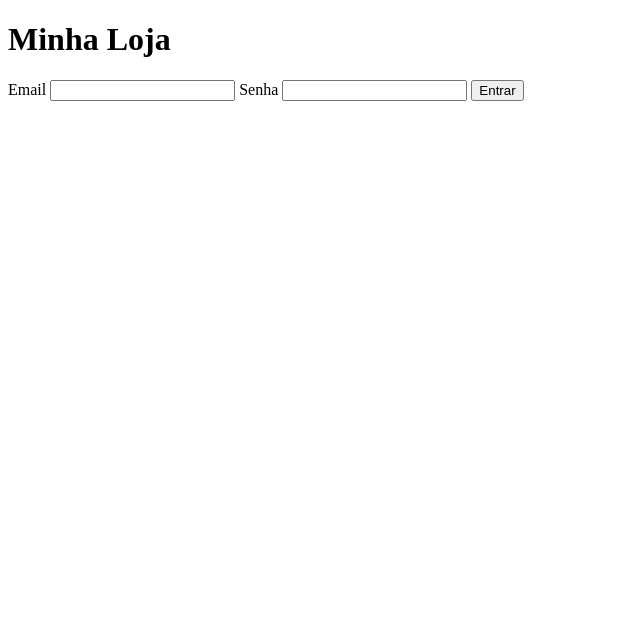
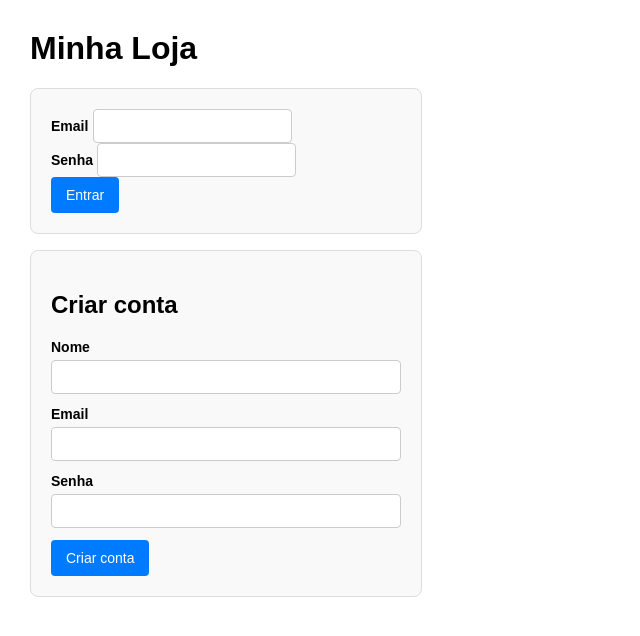
Before and after one commit to rsantanajesus23-netizen/JS-PRATICA, a website: page loja-virtual/public/index.html in a window 1280 px wide. Shown: the whole page, without its empty margins (0-640 px from the left). Drawn offline with Linux system fonts and the light colour scheme; no server answers.

Commit message:
Adiciona cadastro de cliente na pagina e estilo CSS

```diff
--- a/loja-virtual/public/index.html
+++ b/loja-virtual/public/index.html
@@ -3,23 +3,50 @@
 <head>
     <meta charset="UTF-8">
     <meta name="viewport" content="width=device-width, initial-scale=1.0">
+    <link rel="stylesheet" href="style.css">
     <title>Minha Loja</title>
 </head>
 <body>
     <h1>Minha Loja</h1>
 
 <form id="form-login">
-    <label for="email-login">Email</label>
-    <input type="email" id="email-login" required>
+    <div class="form-loja">
+        <label for="email-login">Email</label>
+        <input type="email" id="email-login" required>
+    </div>
 
-    <label for="senha-login">Senha</label>
-    <input type="password" id="senha-login" required>
+    <div class="form-loja">
+        <label for="senha-login">Senha</label>
+        <input type="password" id="senha-login" required>
+    </div>
 
     <button type="submit">Entrar</button>
 </form>
-    <p id="mensagem-produto"></p>
+<p id="mensagem-produto"></p>
 
 <p id="mensagem-login"></p>
+
+<form id="form-cadastro">
+    <h2>Criar conta</h2>
+    <div class="campo-form">
+        <label for="nome-cadastro">Nome</label>
+        <input type="text" id="nome-cadastro" required>
+    </div>
+
+    <div class="campo-form">
+        <label for="email-cadastro">Email</label>
+        <input type="email" id="email-cadastro" required>
+    </div>
+
+    <div class="campo-form">
+        <label for="senha-cadastro">Senha</label>
+        <input type="password" id="senha-cadastro" minlength="6" required>
+    </div>
+
+    <button type="submit">Criar conta</button>
+</form>
+<p id="mensagem-cadastro"></p>
+
 <button id="botao-sair" hidden>Sair</button>
 
 <form id="form-produto" hidden>
--- a/loja-virtual/public/script.js
+++ b/loja-virtual/public/script.js
@@ -37,6 +37,8 @@ function atualizarTela() {
     const logado = sessionStorage.getItem('token') !== null;
 
     formLogin.hidden = logado;
+    formCadastro.hidden = logado;
+    mensagemCadastro.hidden = logado;
     document.getElementById('form-produto').hidden = !logado;
     botaoSair.hidden = !logado;
 }
@@ -74,6 +76,7 @@ formLogin.addEventListener('submit', async (e) => {
 // 6. Sair
 botaoSair.addEventListener('click', () => {
     sessionStorage.removeItem('token');
+    mensagemProduto.textContent = '';
     atualizarTela();
 });
 
@@ -132,6 +135,52 @@ form.addEventListener('submit', async (e) => {
     }
 });
 
+      // ===== CADASTRO =====
+// 1. Acha os elementos do formulário de cadastro
+
+
+const formCadastro = document.getElementById('form-cadastro');
+const campoNomeCadastro = document.getElementById('nome-cadastro');
+const campoEmailCadastro = document.getElementById('email-cadastro');
+const campoSenhaCadastro = document.getElementById('senha-cadastro');
+const mensagemCadastro = document.getElementById('mensagem-cadastro');
+
+formCadastro.addEventListener('submit', async (e) => {
+    e.preventDefault(); // Impede a página de recarregar
+
+    try {
+        // 3. Faz o fetch para a rota POST /cadastro do seu backend
+        const resposta = await fetch('/cadastro', {
+            method: 'POST',
+            headers: { 'Content-Type': 'application/json' },
+            body: JSON.stringify({
+                nome: campoNomeCadastro.value,
+                email: campoEmailCadastro.value,
+                senha: campoSenhaCadastro.value
+            })
+        });
+        // 4. Lê a resposta do servidor em JSON
+        const dados = await resposta.json();
+
+        // Se o servidor retornar erro (ex: e-mail já cadastrado)
+        if (!resposta.ok) {
+            mensagemCadastro.textContent = dados.erro;
+            mensagemCadastro.style.color = 'red';
+            return;
+        }
+
+        // 5. Se der tudo certo
+        mensagemCadastro.textContent = dados.mensagem; // "Usuário cadastrado com sucesso!"
+        mensagemCadastro.style.color = 'green';
+        formCadastro.reset(); // Limpa os campos do formulário
+
+    } catch (erro) {
+        mensagemCadastro.textContent = 'Não foi possível cadastrar agora.';
+        mensagemCadastro.style.color = 'red';
+        console.error('Erro no cadastro:', erro);
+    }
+});
+
 // ===== AO ABRIR A PÁGINA =====
 atualizarTela();
 carregarProdutos();
--- /dev/null
+++ b/loja-virtual/public/style.css
@@ -0,0 +1,59 @@
+body {
+    font-family: Arial, sans-serif;
+    margin: 30px;
+}
+
+form {
+    max-width: 350px;
+    background: #f9f9f9;
+    padding: 20px;
+    border: 1px solid #ddd;
+    border-radius: 8px;
+    margin-bottom: 15px;
+}
+
+.campo-form {
+    display: flex;
+    flex-direction: column; /* Joga o input para baixo do label */
+    margin-bottom: 12px;
+}
+
+.campo-form label {
+    margin-bottom: 5px;
+    font-weight: bold;
+    font-size: 14px;
+}
+
+.campo-form input {
+    padding: 8px;
+    font-size: 14px;
+    border: 1px solid #ccc;
+    border-radius: 4px;
+}
+
+button {
+    padding: 10px 15px;
+    background-color: #007BFF;
+    color: white;
+    border: none;
+    border-radius: 4px;
+    cursor: pointer;
+    font-size: 14px;
+}
+
+button:hover {
+    background-color: #0056b3;
+}
+
+.form-loja label {
+    margin-bottom: 5px;
+    font-weight: bold;
+    font-size: 14px;
+}
+
+.form-loja input{
+    padding: 8px;
+    font-size: 14px;
+    border: 1px solid #ccc;
+    border-radius: 4px;
+}
```
